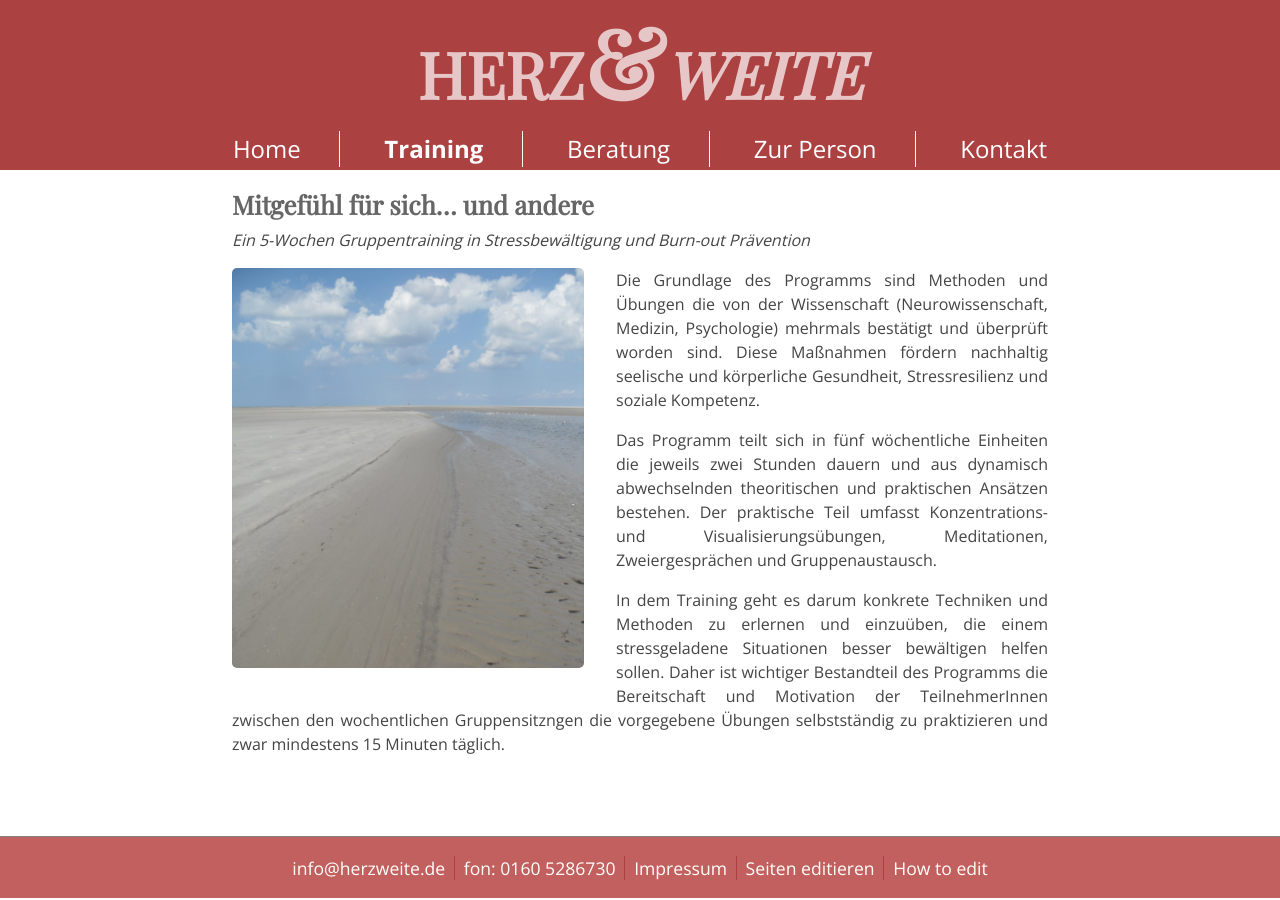
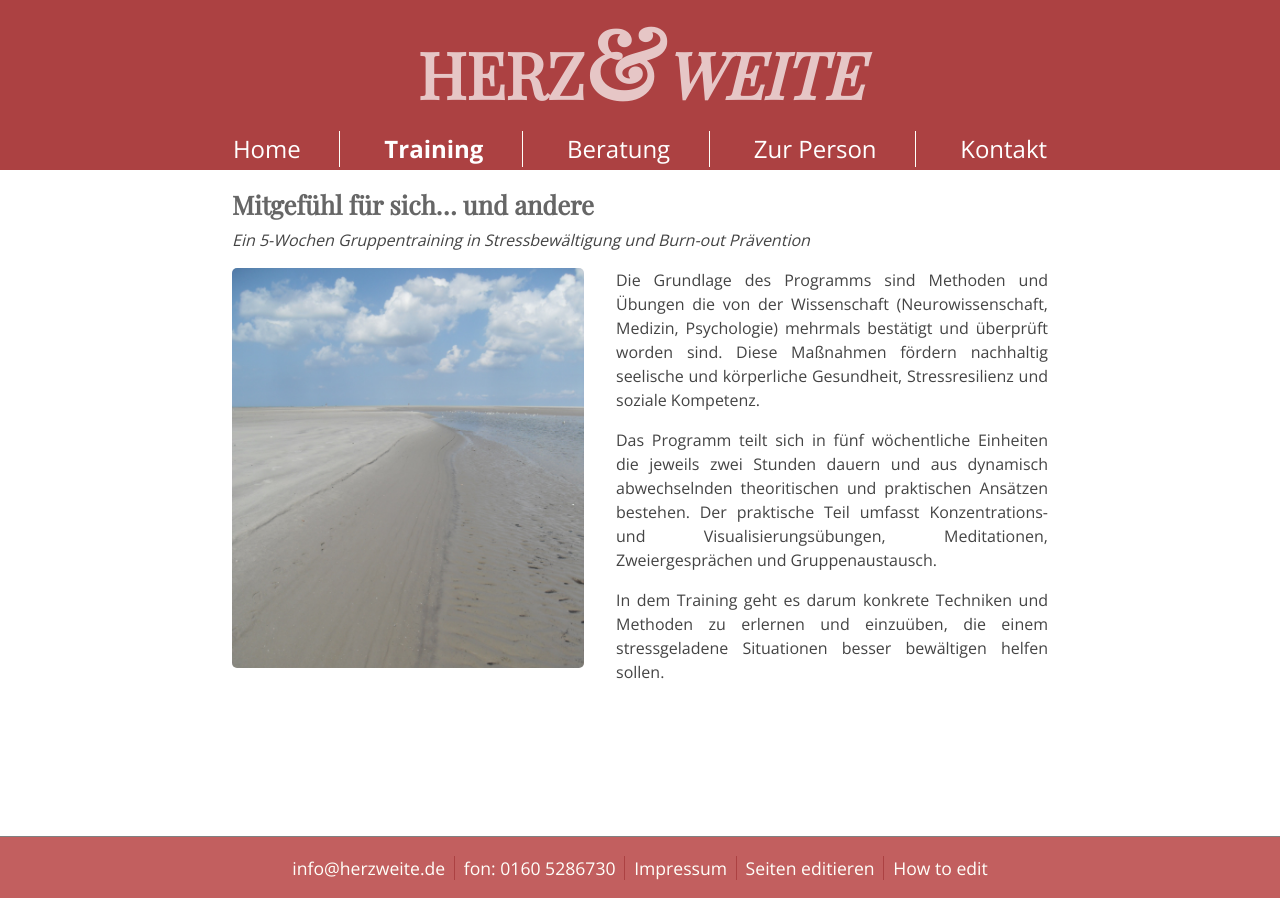
Before and after one commit to herzweite/herzweite.github.io, a Jekyll site: the page built from training.md, in a window 1280 px wide. Built offline with Jekyll 4.4.1, drawn with Linux system fonts in a browser that asks for light colours; some web fonts are replaced; Markdown is read by kramdown in place of the engine named in the settings; comment, search, counter and statistics services are not loaded.

Commit message:
Update training.md

```diff
--- a/training.md
+++ b/training.md
@@ -17,6 +17,4 @@ abwechselnden theoritischen und praktischen Ansätzen bestehen. Der praktische T
 Visualisierungsübungen, Meditationen, Zweiergesprächen und Gruppenaustausch.
 
 In dem Training geht es darum konkrete Techniken und Methoden zu erlernen und einzuüben, die einem
-stressgeladene Situationen besser bewältigen helfen sollen. Daher ist wichtiger Bestandteil des Programms die
-Bereitschaft und Motivation der TeilnehmerInnen zwischen den wochentlichen Gruppensitzngen die vorgegebene
-Übungen selbstständig zu praktizieren und zwar mindestens 15 Minuten täglich.
+stressgeladene Situationen besser bewältigen helfen sollen.
```
